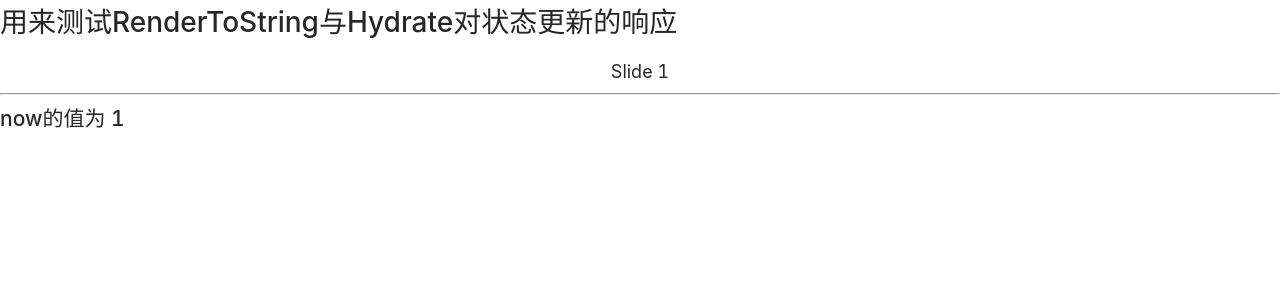
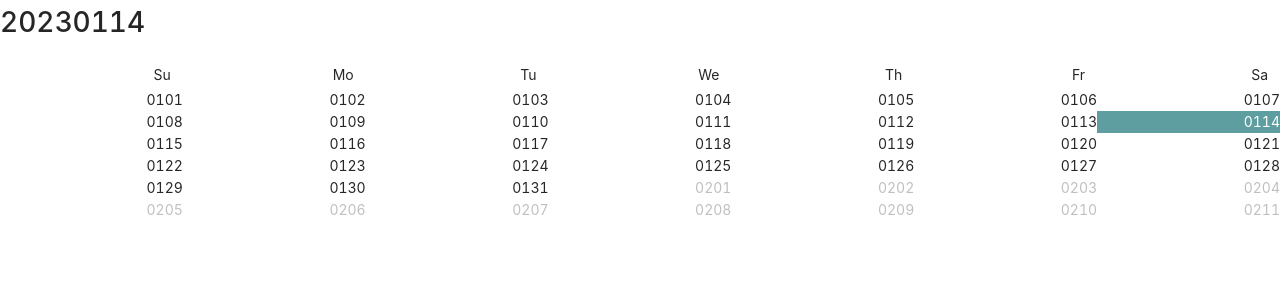
Before and after one commit to idiotFool/react-feature-test, a React (Create React App) app: page /bajie in a window 1280 px wide. Shown: the top 300 px of the page. Built offline with nearby package versions, Linux system fonts and the light colour scheme.

Commit message:
可滑动的日历

```diff
--- a/package.json
+++ b/package.json
@@ -10,6 +10,7 @@
     "@types/react": "^18.0.26",
     "@types/react-dom": "^18.0.10",
     "antd": "^4.9.4",
+    "dayjs": "^1.11.9",
     "react": "^16.13.1",
     "react-beautiful-dnd": "^13.0.0",
     "react-dom": "^16.13.1",
--- /dev/null
+++ b/src/features/slideCalendar/SlideCalendar.css
@@ -0,0 +1,3 @@
+.active {
+  background-color: cadetblue;
+}
--- /dev/null
+++ b/src/features/slideCalendar/SlideCalendar.js
@@ -0,0 +1,149 @@
+import React, { useContext, useEffect, useRef, useState } from "react";
+import ReactDOM from "react-dom";
+import { Swiper, SwiperSlide } from "swiper/react";
+import { Calendar } from "antd";
+import dayjs from "dayjs";
+import { CalendarCtx } from "./index";
+import weekday from "dayjs/plugin/weekday";
+import localeData from "dayjs/plugin/localeData";
+
+// Import Swiper styles
+import "swiper/swiper-bundle.css";
+import "swiper/swiper.min.css";
+import './SlideCalendar.css';
+
+dayjs.extend(weekday);
+dayjs.extend(localeData);
+
+export const SlideCalendar = () => {
+  const { date, setDate } = useContext(CalendarCtx);
+  const [swiperInstance, setSwiperInstance] = useState(null);
+  const firstRef = useRef(false);
+
+  useEffect(() => {
+    swiperInstance && swiperInstance.update();
+  }, [swiperInstance, date.format('YYYYMMDD')]);
+
+  const cellRender = (current) => {
+    const handleClick = (e, current) => {
+      setDate(current);
+      const actives = document.querySelectorAll('.swiper-slide-active .ant-picker-content td .active');
+
+      actives.forEach((item => {
+        item.removeAttribute('class');
+      }));
+
+      e.target.className += 'active';
+    };
+    console.log(current.format('MMDD'));
+    return <div onClick={(e) => handleClick(e, current)} className={current.date() === date.date() ? 'active' : ''}>{current.format("MMDD")}</div>;;
+  };
+
+  const handleNext = (swiper) => {
+    console.log("end");
+
+    if (!firstRef.current) {
+      firstRef.current = true;
+      return;
+    }
+
+    const div = document.createElement("div");
+    const id = `slide_${date
+      .add(2, "month")
+      .startOf("month")
+      .format("YYYYMMDD")}`;
+    ReactDOM.render(
+      <SwiperSlide>
+        <div id={id}></div>
+      </SwiperSlide>,
+      div
+    );
+
+    swiper.removeSlide(0);
+    swiper.appendSlide(div.innerHTML);
+
+    ReactDOM.render(
+      <Calendar
+        value={date.add(2, "month")}
+        headerRender={() => null}
+        dateFullCellRender={cellRender}
+      />,
+      document.getElementById(id)
+    );
+
+    setDate(date.add(1, "month"));
+  };
+
+  const handlePrev = (swiper) => {
+    const div = document.createElement("div");
+    const id = `slide_${date
+      .add(-2, "month")
+      .startOf("month")
+      .format("YYYYMMDD")}`;
+    ReactDOM.render(
+      <SwiperSlide>
+        <div id={id}></div>
+      </SwiperSlide>,
+      div
+    );
+
+    swiper.removeSlide(2);
+    swiper.prependSlide(div.innerHTML);
+
+    ReactDOM.render(
+      <Calendar
+        value={date.add(-2, "month")}
+        headerRender={() => null}
+        dateFullCellRender={cellRender}
+      />,
+      document.getElementById(id)
+    );
+
+    setDate(date.add(-1, "month"));
+    swiper.update();
+  };
+
+  console.log("swiper实例", swiperInstance);
+  return (
+    <>
+      <h1>{date.format("YYYYMMDD")}</h1>
+      <Swiper
+        initialSlide={1}
+        onSlideNextTransitionEnd={handleNext}
+        onSlidePrevTransitionEnd={handlePrev}
+        onSwiper={(swiper) => setSwiperInstance(swiper)}
+      >
+        <SwiperSlide>
+          <div
+
+          >
+            <Calendar
+              dateFullCellRender={cellRender}
+              value={date.startOf("month")}
+              headerRender={() => null}
+            />
+          </div>
+        </SwiperSlide>
+        <SwiperSlide>
+          <div >
+            <Calendar
+              dateFullCellRender={cellRender}
+              value={date.startOf("month")}
+              headerRender={() => null}
+            />
+          </div>
+        </SwiperSlide>
+        <SwiperSlide>
+          <div >
+            <Calendar
+              dateFullCellRender={cellRender}
+              value={date.startOf("month")}
+              headerRender={() => null}
+            />
+          </div>
+
+        </SwiperSlide>
+      </Swiper>
+    </>
+  );
+};
--- /dev/null
+++ b/src/features/slideCalendar/index.js
@@ -0,0 +1,15 @@
+import React, { useState } from 'react';
+import dayjs from 'dayjs';
+import { SlideCalendar } from './SlideCalendar';
+
+export const CalendarCtx = React.createContext(null);
+
+
+export default function SlideContainer() {
+  const [date, setDate] = useState(dayjs());
+  return (
+    <CalendarCtx.Provider value={{ date, setDate }}>
+      <SlideCalendar />
+    </CalendarCtx.Provider>
+  );
+}
```
Also changed, not shown: src/App.js (+6 -1 lines), 2 other files (tests, documents, lock files or other folders).
